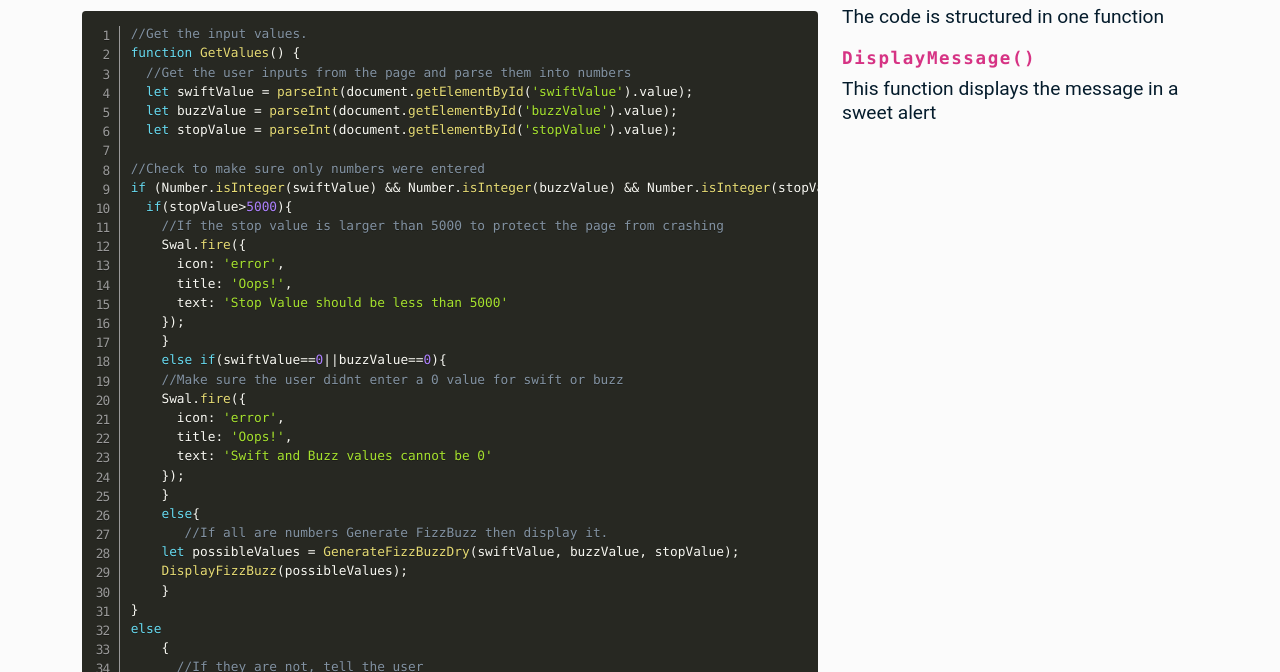
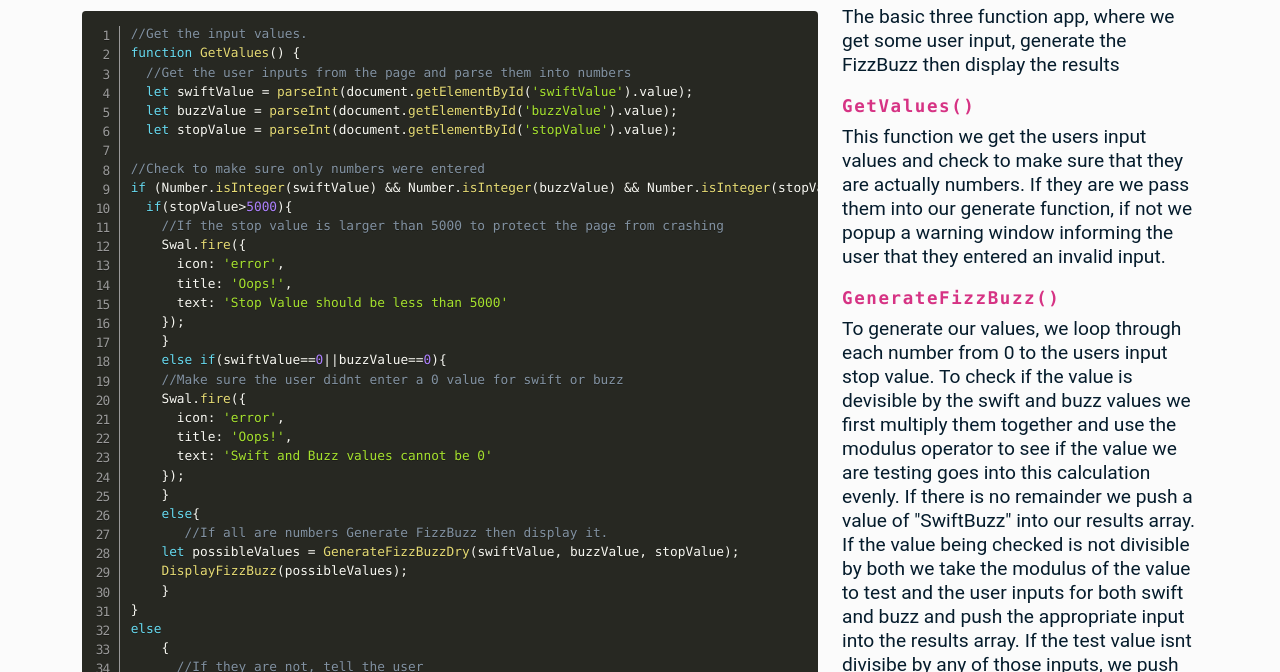
Before and after one commit to MattBridges/SwiftBuzz, a plain HTML site: page code.html in a window 1280 px wide. Shown: the part 128-800 px from the top of the page. Drawn offline with nearby package versions, Linux system fonts and the light colour scheme.

Commit message:
Did the initial code write up

```diff
--- a/code.html
+++ b/code.html
@@ -192,9 +192,13 @@
     </pre>
         </div>
         <div class="col-12 col-lg-4">
-          <p>The code is structured in one function</p>
-          <h5><code class="code-writeup">DisplayMessage()</code></h5>
-          <p>This function displays the message in a sweet alert</p>
+          <p>The basic three function app, where we get some user input, generate the FizzBuzz then display the results</p>
+          <h5><code class="code-writeup">GetValues()</code></h5>
+          <p>This function we get the users input values and check to make sure that they are actually numbers. If they are we pass them into our generate function, if not we popup a warning window informing the user that they entered an invalid input.</p>
+          <h5><code class="code-writeup">GenerateFizzBuzz()</code></h5>
+          <p>To generate our values, we loop through each number from 0 to the users input stop value. To check if the value is devisible by the swift and buzz values we first multiply them together and use the modulus operator to see if the value we are testing goes into this calculation evenly. If there is no remainder we push a value of "SwiftBuzz" into our results array.  If the value being checked is not divisible by both we take the modulus of the value to test and the user inputs for both swift and buzz and push the appropriate input into the results array. If the test value isnt divisibe by any of those inputs, we push the number itself into the results array.</p>
+          <h5><code class="code-writeup">DisplayFizzBuzz()</code></h5>
+          <p>After iterating through all of the possibe values, we grab the results element from the page, and build a 5 column table to display the FizzBuzz results. </p>
         </div>
       </div>
 
--- a/css/site.css
+++ b/css/site.css
@@ -175,6 +175,8 @@ html,
 
  .socialicons {
    font-size: 2rem;
+   padding: 5px;
+   color:var(--mrb-secondary-color);
  }
 
  .footer-cta {
```
